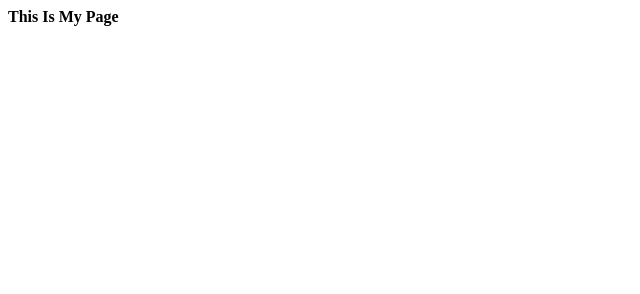
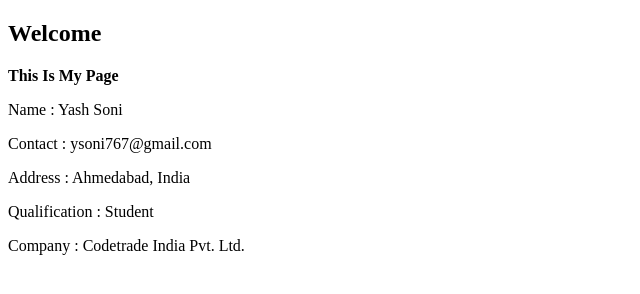
Before and after one commit to yashsoni906/yashsoni906.github.io, a plain HTML site: page index.html in a window 1280 px wide. Shown: the whole page, without its empty margins (0-640 px from the left). Drawn offline with Linux system fonts and the light colour scheme.

Commit message:
[Added] My details

```diff
--- a/index.html
+++ b/index.html
@@ -4,6 +4,14 @@
     <title>Yash Soni</title>
 </head>
 <body>
+    <h2>Welcome</h2>
     <strong>This Is My Page</strong>
+    <div>
+        <p>Name : Yash Soni</p>
+        <p>Contact : ysoni767@gmail.com</p>
+        <p>Address : Ahmedabad, India</p>
+        <p>Qualification : Student</p>
+        <p>Company : Codetrade India Pvt. Ltd.</p>
+    </div>
 </body>
 </html>
```
